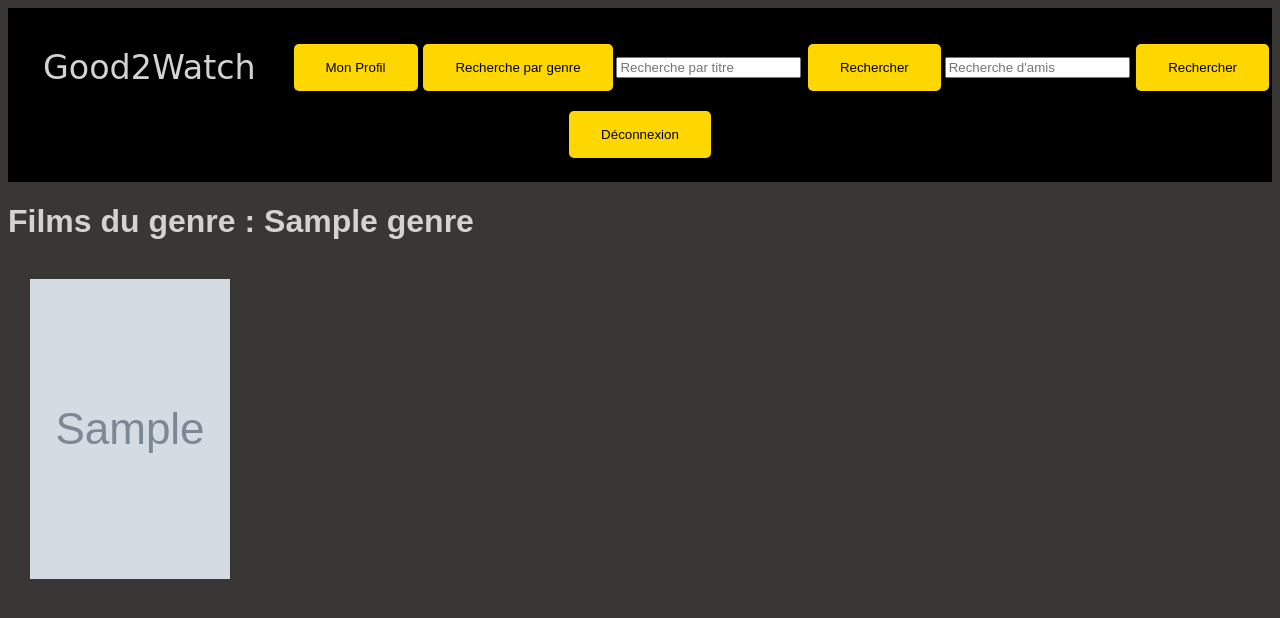
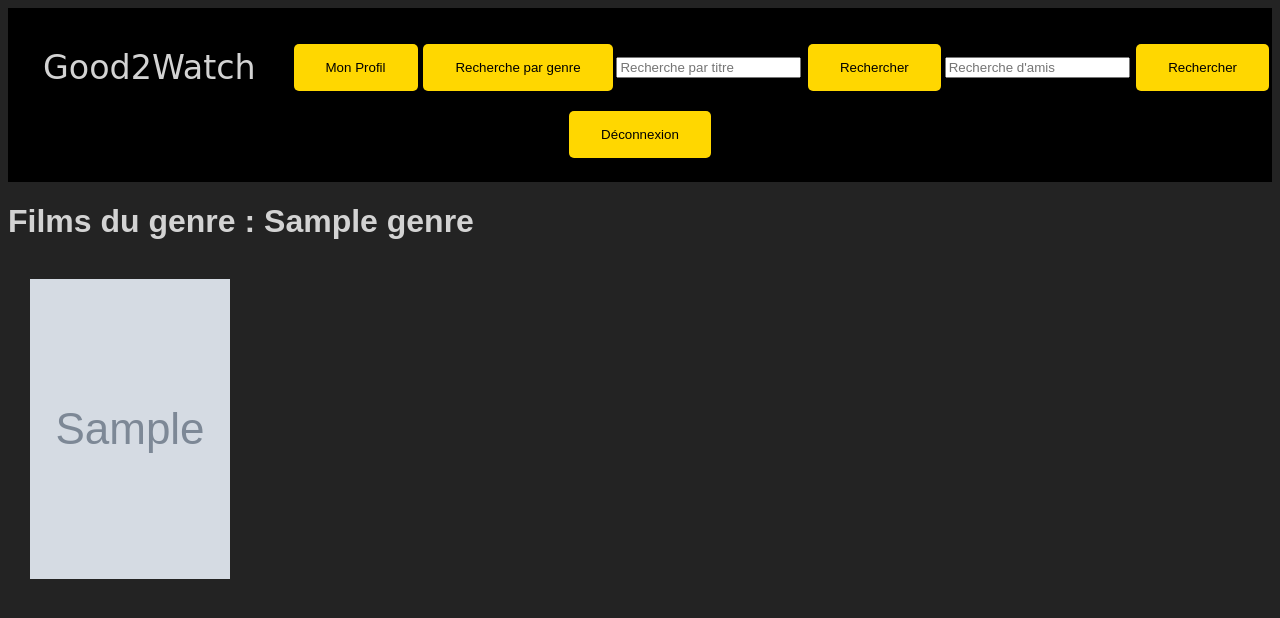
Before and after one commit to Brocowlee/Proj_GoodFilms, a PHP site: template Films/Views/UnGenre.php in a window 1280 px wide. Shown: the top 618 px of the page. Run offline with PHP 8.4, Linux system fonts and the light colour scheme; the visitor is signed in with stand-in values (Sample User, id 1); the template is opened without the code that fills it: most values are stand-ins (such as "Sample title", 1, 10 or a date in 2020); grey boxes marked "Sample" are stand-in pictures.

Commit message:
fix avec post

```diff
--- a/Films/Views/Connexion.php
+++ b/Films/Views/Connexion.php
@@ -1,6 +1,6 @@
 <!DOCTYPE html>
 <html>
-<link href="css\connexionStyle.css" rel="stylesheet">
+<link href="public\connexionStyle.css" rel="stylesheet">
 <head>
     <meta charset="UTF-8">
 </head>
--- a/Films/Views/Inscription.php
+++ b/Films/Views/Inscription.php
@@ -1,6 +1,6 @@
 <!DOCTYPE html>
 <html>
-<link href="css\inscriptionStyle.css" rel="stylesheet">
+<link href="public\inscriptionStyle.css" rel="stylesheet">
 <head>
     <meta charset="UTF-8">
 </head>
--- a/Films/Views/footer.php
+++ b/Films/Views/footer.php
@@ -1,6 +1,6 @@
 <!DOCTYPE html>
 <html>
-<link href="css\footerStyle.css" rel="stylesheet">
+<link href="public\footerStyle.css" rel="stylesheet">
 <head>
     <meta charset="utf-8">
     <meta name="viewport" content="width=device-width, initial-scale=1.0">
--- a/Films/public/rechercheAmiStyle.css
+++ b/Films/public/rechercheAmiStyle.css
@@ -7,7 +7,7 @@ h1 {
 }
 
 body {
-    background-color:rgb(57, 54, 54);
+    background-color:#232323;
 }
 
 
--- a/Films/public/rechercheStyle.css
+++ b/Films/public/rechercheStyle.css
@@ -3,7 +3,7 @@
 }
 
 body {
-    background-color:rgb(57, 54, 54);
+    background-color:#232323;
 }
 
 h1 {
--- a/Films/public/unGenreStyle.css
+++ b/Films/public/unGenreStyle.css
@@ -7,7 +7,7 @@ h1 {
 }
 
 body {
-    background-color:rgb(57, 54, 54);
+    background-color:#232323;
 }
 
 #un_genre {
@@ -36,5 +36,5 @@ body {
 }
 
 body {
-    background-color: rgb(57, 54, 54);
+    background-color: #232323;
 }
--- a/Films/public/utilisateurStyle.css
+++ b/Films/public/utilisateurStyle.css
@@ -11,7 +11,7 @@ h3 {
 }
 
 body {
-    background-color: rgb(57, 54, 54);
+    background-color: #232323;
 }
 
 
```
Also changed, not shown: Films/public/connexionStyle.css (renamed from Films/css/connexionStyle.css), Films/public/footerStyle.css (renamed from Films/css/footerStyle.css), Films/public/inscriptionStyle.css (renamed from Films/css/inscriptionStyle.css).
